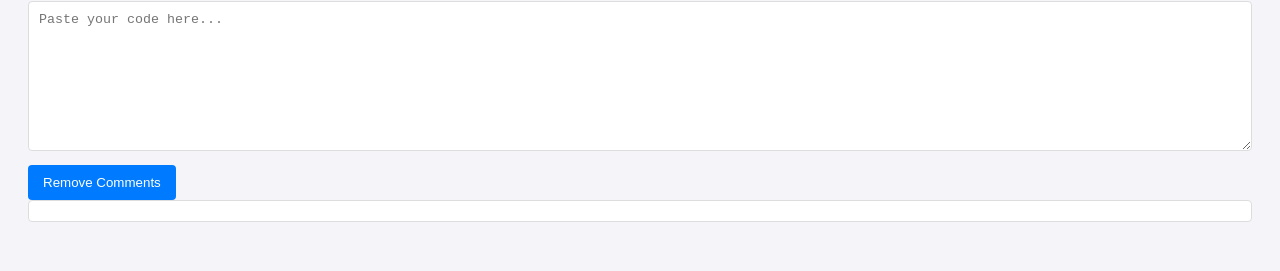
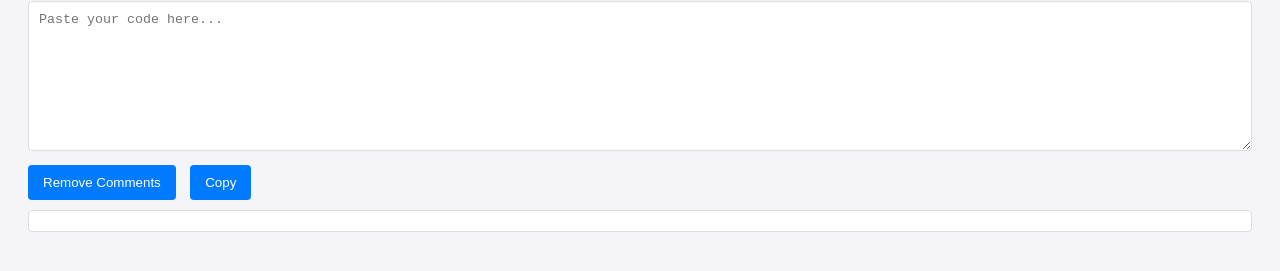
Before and after one commit to jakob07ffm/code_comment_remover, a plain HTML site: page index.html in a window 1280 px wide. Both pictures are taken after a click on the button "Remove Comments". Shown: the part 107-378 px from the top of the page. Drawn offline with Linux system fonts and the light colour scheme.

Commit message:
Update index.html

```diff
--- a/index.html
+++ b/index.html
@@ -32,6 +32,7 @@
             border: none;
             border-radius: 4px;
             cursor: pointer;
+            margin-right: 10px; /* Add some space between buttons */
         }
         button:hover {
             background-color: #0056b3;
@@ -43,6 +44,7 @@
             padding: 10px;
             white-space: pre-wrap; /* Preserve white space and line breaks */
             font-family: monospace; /* Ensure the result uses a monospaced font */
+            margin-top: 10px;
         }
     </style>
 </head>
@@ -50,6 +52,7 @@
     <h1>Comment Remover</h1>
     <textarea id="codeInput" placeholder="Paste your code here..."></textarea>
     <button onclick="removeComments()">Remove Comments</button>
+    <button onclick="copyToClipboard()">Copy</button>
     <div class="result" id="resultOutput"></div>
 
     <script>
@@ -57,21 +60,36 @@
             // Get the input code from the textarea
             const code = document.getElementById('codeInput').value;
 
-            // Regular expression to remove comments starting with //
-            const cleanedCode = code
-                .split('\n')  // Split the code into lines
-                .map(line => {
-                    const commentIndex = line.indexOf('//');
-                    if (commentIndex !== -1) {
-                        return line.substring(0, commentIndex);  // Keep only code before //
-                    }
-                    return line;  // If no comment, keep the entire line
-                })
-                .join('\n');  // Join the lines back into a single string
+            // Regular expressions to remove both // and /* */ comments
+            const singleLineCommentRegex = /\/\/.*$/gm;
+            const multiLineCommentRegex = /\/\*[\s\S]*?\*\//gm;
+
+            // Remove single-line comments
+            let cleanedCode = code.replace(singleLineCommentRegex, '');
+
+            // Remove multi-line comments
+            cleanedCode = cleanedCode.replace(multiLineCommentRegex, '');
 
             // Display the result in the resultOutput div
             document.getElementById('resultOutput').textContent = cleanedCode;
         }
+
+        function copyToClipboard() {
+            // Get the text content from the resultOutput div
+            const resultOutput = document.getElementById('resultOutput').textContent;
+
+            // Create a temporary textarea element to hold the text to be copied
+            const tempTextarea = document.createElement('textarea');
+            tempTextarea.value = resultOutput;
+            document.body.appendChild(tempTextarea);
+
+            // Select the text and copy it to the clipboard
+            tempTextarea.select();
+            document.execCommand('copy');
+
+            // Remove the temporary textarea element from the document
+            document.body.removeChild(tempTextarea);
+        }
     </script>
 </body>
 </html>
```
